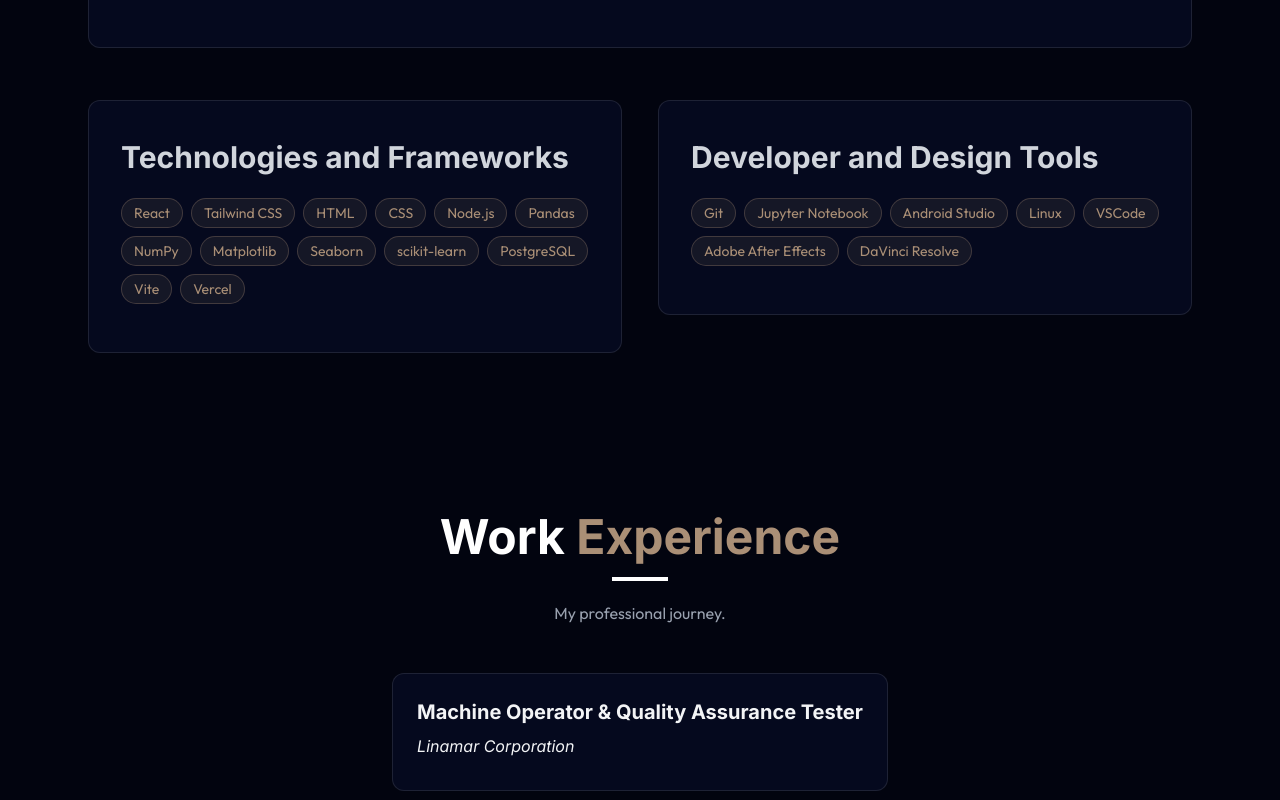
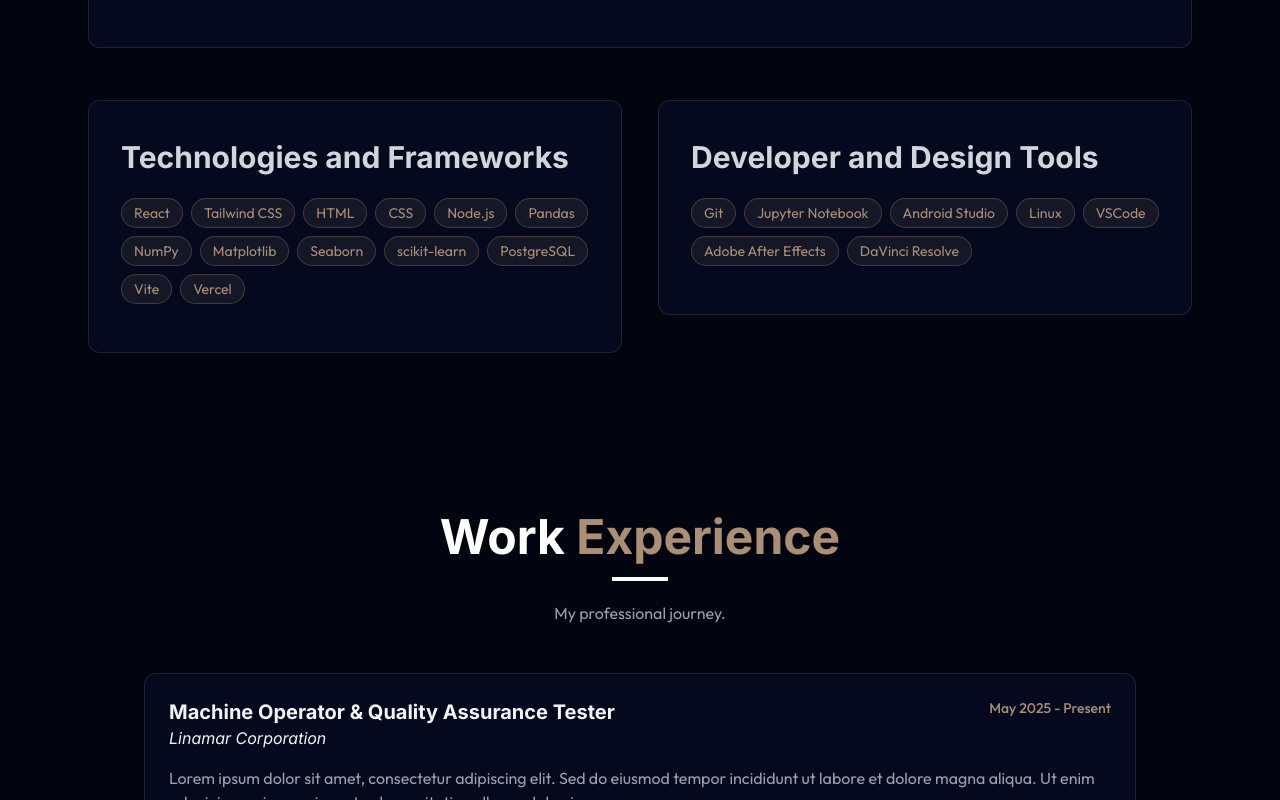
Before and after one commit to louisnguyenn/Louis-Personal-Portfolio, a React (Vite) app: page / in a window 1280 px wide. Shown: the part 2000-2800 px from the top of the page. Built offline with nearby package versions, Linux system fonts and the light colour scheme.

Commit message:
made placeholder paragraphs and blog button

```diff
--- a/src/components/sections/Experience.jsx
+++ b/src/components/sections/Experience.jsx
@@ -19,18 +19,21 @@ export const Experience = () => {
         <ScrollReveal direction="up" distance={50} duration={0.8}>
           <div className="grid grid-cols-1 gap-6 mb-6">
             <div className="bg-[#05091e] relative p-6 rounded-xl border border-white/10 hover:-translate-y-1 hover:border-[#AA8F76] hover:shadow-2xl hover:shadow-[#AA8F76]/20 transition-all duration-300">
-              <h3 className="text-xl font-bold mb-2">Machine Operator & Quality Assurance Tester</h3>
-              <h3 className="text-l italic mb-2">Linamar Corporation</h3>
+              <div className="flex justify-between items-start mb-2">
+                <div>
+                  <h3 className="text-xl font-bold">Machine Operator & Quality Assurance Tester</h3>
+                  <h3 className="italic">Linamar Corporation</h3>
+                </div>
+                <span className="text-[#AA8F76] font-medium text-sm">May 2025 - Present</span>
+              </div>
 
-              {/* <p className="text-gray-400 mt-4 mb-4">
-                A music discovery web app that lets you search artists and explore their albums and tracks using the Spotify API.
-                It also features an AI-powered chatbot powered by Gemini, allowing users to ask questions about songs, artists,
-                and get personalized recommendations through prompt-engineered responses.
-              </p> */}
+              <p className="text-gray-400 mt-4 mb-4">
+                Lorem ipsum dolor sit amet, consectetur adipiscing elit. Sed do eiusmod tempor incididunt ut labore et dolore magna aliqua. Ut enim ad minim veniam, quis nostrud exercitation ullamco laboris.
+              </p>
 
-              {/* <div className="flex gap-3 items-center">
+              <div className="flex gap-3 items-center">
                 <a target="_blank" className="bg-[#AA8F76] text-white py-3 px-6 rounded font-medium transition-all relative overflow-hidden hover:-translate-y-0.5 hover:bg-[#8A6F56] active:bg-white active:text-[#05091e]">View Blog</a>
-              </div> */}
+              </div>
             </div>
           </div>
         </ScrollReveal>
@@ -38,58 +41,63 @@ export const Experience = () => {
         {/* experience 2*/}
         <ScrollReveal direction="up" distance={50} duration={0.8}>
           <div className="bg-[#05091e] relative p-6 rounded-xl border border-white/10 hover:-translate-y-1 hover:border-[#AA8F76] hover:shadow-2xl hover:shadow-[#AA8F76]/20 transition-all duration-300 mb-6">
-            <h3 className="text-xl font-bold mb-2">Machine Operator & Final Inspector</h3>
-            <h3 className="text-l italic mb-2">Linamar Corporation</h3>
+            <div className="flex justify-between items-start mb-2">
+              <div>
+                <h3 className="text-xl font-bold">Machine Operator & Final Inspector</h3>
+                <h3 className="italic">Linamar Corporation</h3>
+              </div>
+              <span className="text-[#AA8F76] font-medium text-sm">July 2024 - August 2024</span>
+            </div>
 
+            <p className="text-gray-400 mt-4 mb-4">
+              Lorem ipsum dolor sit amet, consectetur adipiscing elit. Sed do eiusmod tempor incididunt ut labore et dolore magna aliqua. Ut enim ad minim veniam, quis nostrud exercitation ullamco laboris.
+            </p>
 
-            {/* <p className="text-gray-400 mt-4 mb-4">
-              A lightweight and intuitive Google Chrome extension designed to help users stay focused and reduce distractions by
-              blocking time-wasting websites. Whether you're studying, working, or just trying to build better habits, FocusIn
-              empowers you to take control of your browsing time.
-            </p> */}
-
-            {/* <div className="flex justify-between items-center">
+            <div className="flex justify-between items-center">
               <a target="_blank" className="bg-[#AA8F76] text-white py-3 px-6 rounded font-medium transition-all relative overflow-hidden hover:-translate-y-0.5 hover:bg-[#8A6F56] active:bg-white active:text-[#05091e]">View Blog</a>
-            </div> */}
+            </div>
           </div>
         </ScrollReveal>
 
         {/* experience 3 */}
         <ScrollReveal direction="up" distance={50} duration={0.8}>
           <div className="bg-[#05091e] relative p-6 rounded-xl border border-white/10 hover:-translate-y-1 hover:border-[#AA8F76] hover:shadow-2xl hover:shadow-[#AA8F76]/20 transition-all duration-300 mb-6">
-            <h3 className="text-xl font-bold mb-2">Machine Operator</h3>
-            <h3 className="text-l italic mb-2">Linamar Corporation</h3>
+            <div className="flex justify-between items-start mb-2">
+              <div>
+                <h3 className="text-xl font-bold">Machine Operator</h3>
+                <h3 className="italic">Linamar Corporation</h3>
+              </div>
+              <span className="text-[#AA8F76] font-medium text-sm">July 2023 - August 2023</span>
+            </div>
 
+            <p className="text-gray-400 mt-4 mb-4">
+              Lorem ipsum dolor sit amet, consectetur adipiscing elit. Sed do eiusmod tempor incididunt ut labore et dolore magna aliqua. Ut enim ad minim veniam, quis nostrud exercitation ullamco laboris.
+            </p>
 
-            {/* <p className="text-gray-400 mt-4 mb-4">
-              This project uses linear regression to predict the invariant mass resulting from CERN electron collision data.
-              By leveraging the energies of two colliding electrons, the model estimates the mass produced from the event.
-              The project includes data cleaning, exploratory visualization, model training, and performance evaluation,
-              all conducted in an interactive Jupyter Notebook environment.
-            </p> */}
-
-            {/* <div className="flex justify-between items-center">
+            <div className="flex justify-between items-center">
               <a target="_blank" className="bg-[#AA8F76] text-white py-3 px-6 rounded font-medium transition-all relative overflow-hidden hover:-translate-y-0.5 hover:bg-[#8A6F56] active:bg-white active:text-[#05091e]">View Blog</a>
-            </div> */}
+            </div>
           </div>
         </ScrollReveal>
 
         {/* experience 4 */}
         <ScrollReveal direction="up" distance={50} duration={0.8}>
           <div className="bg-[#05091e] relative p-6 rounded-xl border border-white/10 hover:-translate-y-1 hover:border-[#AA8F76] hover:shadow-2xl hover:shadow-[#AA8F76]/20 transition-all duration-300 mb-6">
-            <h3 className="text-xl font-bold mb-2">Machine Operator</h3>
-            <h3 className="text-l italic mb-2">Linamar Corporation</h3>
+            <div className="flex justify-between items-start mb-2">
+              <div>
+                <h3 className="text-xl font-bold">Machine Operator</h3>
+                <h3 className="italic">Linamar Corporation</h3>
+              </div>
+              <span className="text-[#AA8F76] font-medium text-sm">July 2022 - September 2022</span>
+            </div>
 
+            <p className="text-gray-400 mt-4 mb-4">
+              Lorem ipsum dolor sit amet, consectetur adipiscing elit. Sed do eiusmod tempor incididunt ut labore et dolore magna aliqua. Ut enim ad minim veniam, quis nostrud exercitation ullamco laboris.
+            </p>
 
-            {/* <p className="text-gray-400 mt-4 mb-4">
-              This project focuses on examining air quality metrics across different cities, using Python to uncover patterns
-              in environmental data and assess urban air pollution levels, Pandas and NumPy for data manipulation, Matplotlib and Seaborn
-              for data visualizations, and Jupyter Notebook for a nice and clean summary of key findings.
-            </p> */}
-
-            {/* <div className="flex justify-between items-center">
+            <div className="flex justify-between items-center">
               <a target="_blank" className="bg-[#AA8F76] text-white py-3 px-6 rounded font-medium transition-all relative overflow-hidden hover:-translate-y-0.5 hover:bg-[#8A6F56] active:bg-white active:text-[#05091e]">View Blog</a>
-            </div> */}
+            </div>
           </div>
         </ScrollReveal>
       </div>
```
